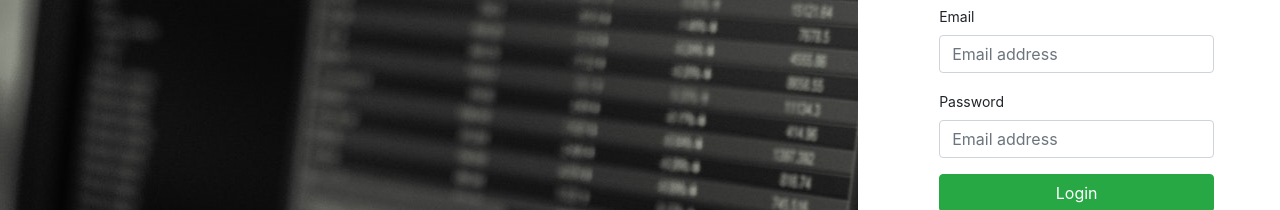
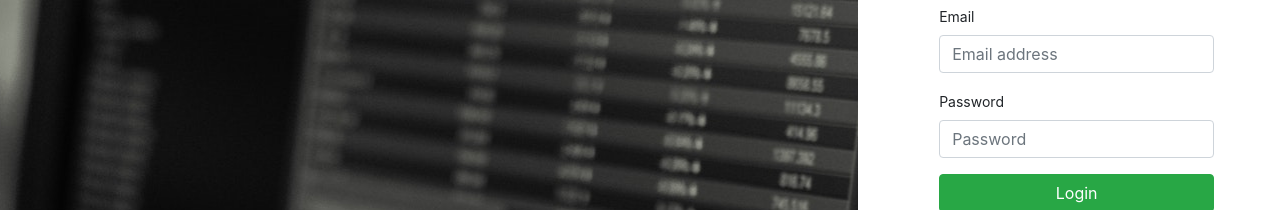
Before and after one commit to TLC-3-Group-5/Client, an Angular app: page /login in a window 1280 px wide. Shown: the part 280-490 px from the top of the page. Built offline with nearby package versions, Linux system fonts and the light colour scheme.

Commit message:
Correct password field

```diff
--- a/src/app/components/login/login.component.html
+++ b/src/app/components/login/login.component.html
@@ -20,7 +20,7 @@
               <!-- password -->
               <div class="form-group">
                 <label for="" class="small">Password</label>
-                <input type="text" class="form-control" placeholder="Email address">
+                <input type="password" class="form-control" placeholder="Password">
               </div>
             </div>
           </div>
```
